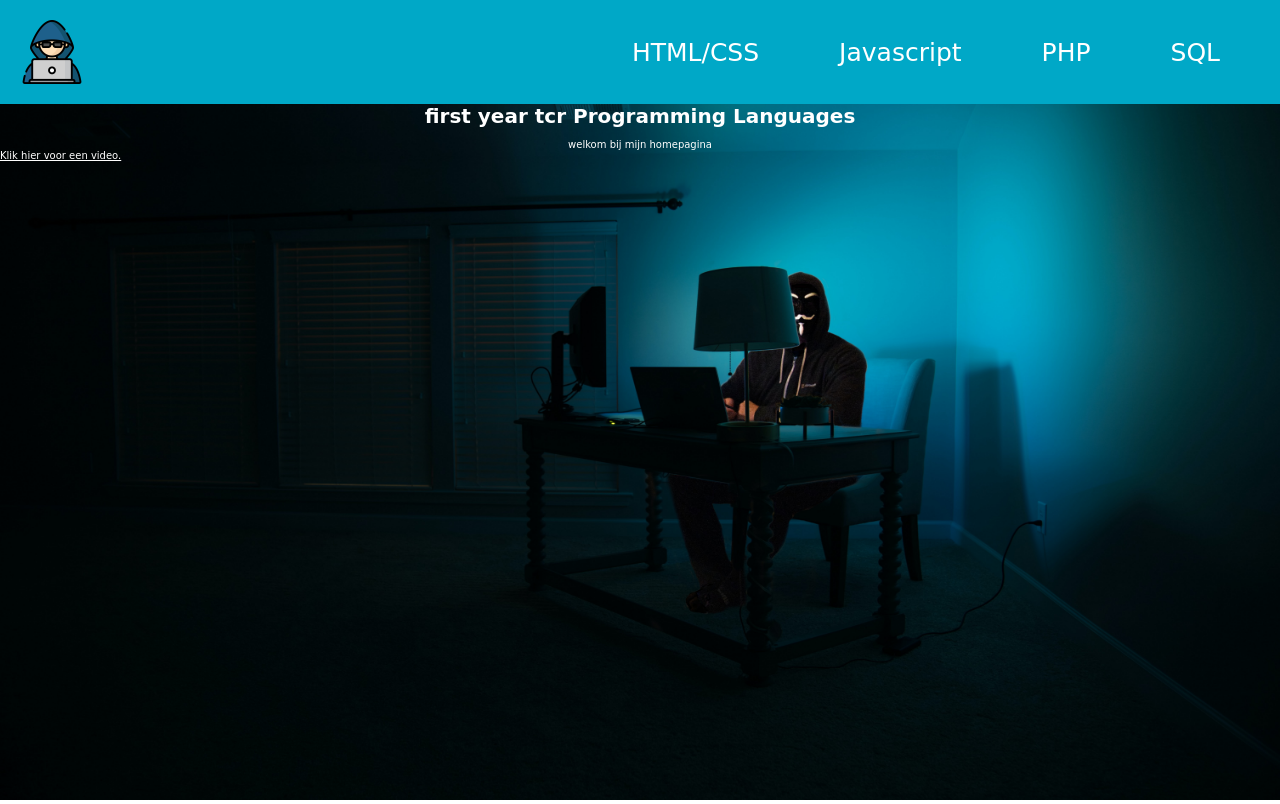
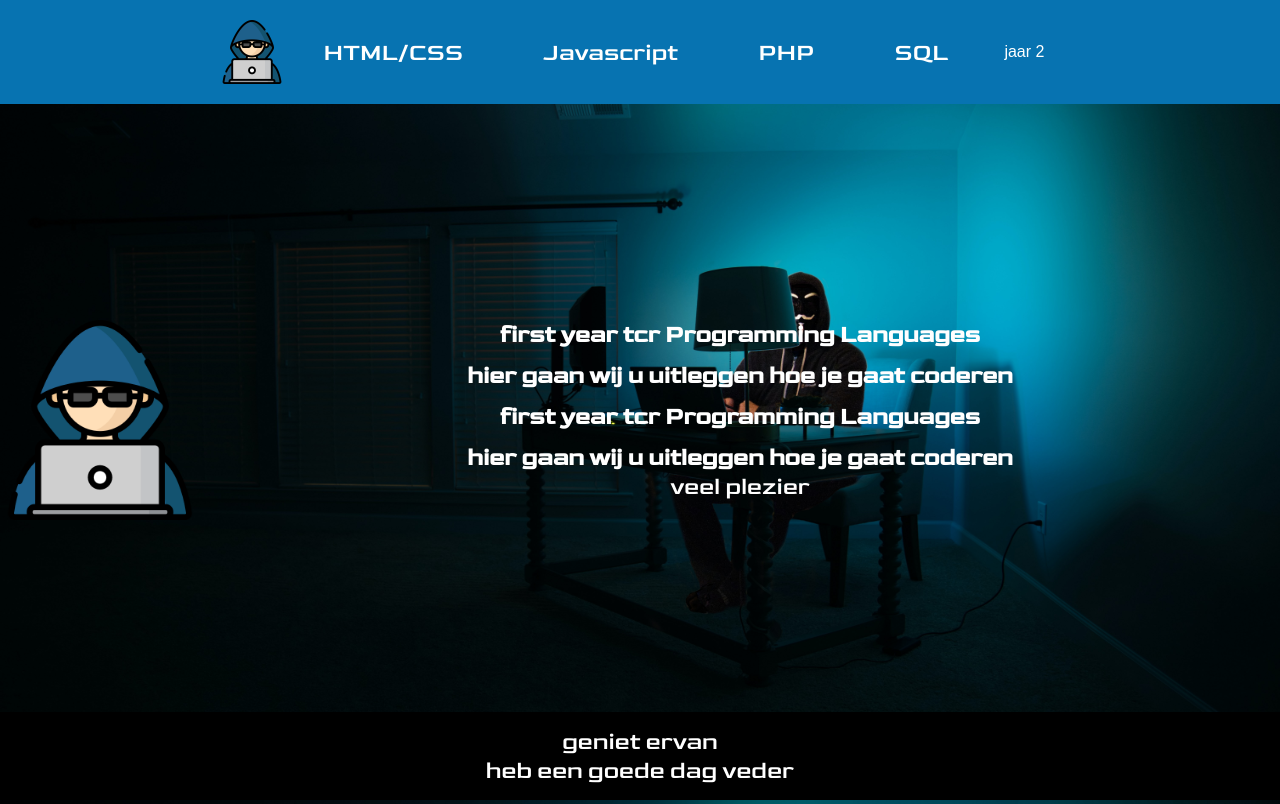
Before and after one commit to nikan010/https---github.com-nikan010-new_year_exorcise, a plain HTML site: page first_year_tcr_exercise/index.html in a window 1280 px wide. Shown: the top 804 px of the page. Drawn offline with Linux system fonts and the light colour scheme; a web font is replaced by a local one.

Commit message:
sssssssssss

```diff
--- a/first_year_tcr_exercise/index.html
+++ b/first_year_tcr_exercise/index.html
@@ -23,18 +23,41 @@
     <title>Opdracht 3</title>
   </head>
   <body>
+
     <nav>
       <img src="./img/hacker.png" id="logo" />
       <ul>
-        <li><a href="#">HTML/CSS</a></li>
+        <li><a href="html.html">HTML/CSS</a></li>
         <li><a href="#">Javascript</a></li>
         <li><a href="#">PHP</a></li>
         <li><a href="#">SQL</a></li>
+        <div class="dropdown">
+          <button class="dropbtn">jaar 2</button>
+          <div class="dropdown-content">
+            <a href="html.html">Link 1</a>
+            <a href="#">Link 2</a>
+            <a href="#">Link 3</a>
+          </div>
+        </div>
       </ul>
     </nav>
+
+
+    <table>
+      <img id="foto_index" src="img/hacker.png" height="200" width="200">
+    <H1 id="title">first year tcr Programming Languages</H1>
+    <br>
+    <h1>hier gaan wij u uitleggen hoe je gaat coderen</h1>
+    <br>
     <H1 style="color: white;">first year tcr Programming Languages</H1>
     <br>
-    <p style="size: 30px;">welkom bij mijn homepagina</p>
-    <a href="https://www.youtube.com/watch?v=dQw4w9WgXcQ">Klik hier voor een video.</a>
+    <h1>hier gaan wij u uitleggen hoe je gaat coderen</h1>
+    <p>veel plezier</p>
+
+    </table>
+    <footer>
+      <p>geniet ervan<br>
+      heb een goede dag veder</p>
+    </footer>
   </body>
 </html>
--- a/first_year_tcr_exercise/style.css
+++ b/first_year_tcr_exercise/style.css
@@ -6,13 +6,29 @@
 html {
   font-size: 62.5%;
 }
+#title{
+  margin-top: 40vh;
+
+}
+#foto_index{
+  float: left;
+  margin-bottom: 30vh;
+  justify-content: left;
+}
+
 
  h1, h2, h3, p, a, ul{
   color: white;
   text-align: center;
+  font-size: 24px;
   }
 body {
   font-family: "Goldman", cursive;
+  width: 100%;
+  height: 100vh;
+  background-color: black;
+  min-height: 100hv;
+  position: relative;
 }
 
   nav {
@@ -23,14 +39,20 @@ nav {
     align-items: center;
     flex-wrap: wrap;
     margin: auto;
-  background: #00a8c7;
-  justify-content: space-between;
+    background: rgb(7, 115, 177);
+    justify-content: center;
+    position: fixed;
+    top: 0;
+    z-index: 1000;
+
 }
 nav ul {
   display: flex;
   align-items: center;
   list-style-type: none;
+
 }
+
 nav li {
   font-size: 2.5rem;
   padding: 0 4rem 0 4rem;
@@ -42,3 +64,82 @@ nav a {
 nav img {
   width: 5vw;
 }
+
+
+footer {
+  position: fixed;
+width: 100%;
+
+  text-align: center;
+  bottom: 0;
+  padding: 15px;
+  background-color: black;
+  color: white;
+}
+@font-face {
+  font-family: goldman;
+  src: url(Goldman-Bold.ttf);
+}
+
+@font-face {
+  font-family: goldman;
+  src: url(Goldman-Regular.ttf);
+}
+p, h1, h2, h3, a, ul{
+  font-family: goldman;
+  text-align: center;
+}
+article {
+  border: 5px solid #3498db;
+  border-radius: 55px;
+  padding: 15px;
+  margin: 15px;
+  border-left: 10px solid #e74c3c;
+}
+.dropbtn {
+  background-color: rgb(7, 115, 177);
+  color: white;
+  padding: 16px;
+  font-size: 16px;
+  border: none;
+  cursor: pointer;
+}
+
+
+.dropdown {
+  position: relative;
+  display: inline-block;
+  font-family: goldman;
+}
+
+/* Dropdown Content (Hidden by Default) */
+.dropdown-content {
+  display: none;
+  position: absolute;
+  background-color: #f9f9f9;
+  min-width: 160px;
+  box-shadow: 0px 8px 16px 0px rgba(0,0,0,0.2);
+  z-index: 1;
+}
+
+/* Links inside the dropdown */
+.dropdown-content a {
+  color: black;
+  padding: 12px 16px;
+  text-decoration: none;
+  display: block;
+
+}
+
+/* Change color of dropdown links on hover */
+.dropdown-content a:hover {background-color: #f1f1f1}
+
+/* Show the dropdown menu on hover */
+.dropdown:hover .dropdown-content {
+  display: block;
+}
+
+/* Change the background color of the dropdown button when the dropdown content is shown */
+.dropdown:hover .dropbtn {
+  background-color: white;
+}
```
Also changed, not shown: first_year_tcr_exercise/html.html (added, +20 -0 lines), first_year_tcr_exercise/Goldman-Bold.ttf (added), first_year_tcr_exercise/Goldman-Regular.ttf (added), first_year_tcr_exercise/OFL.txt (added), 1 other file. Lines whose indentation alone changed are shown as unchanged.
